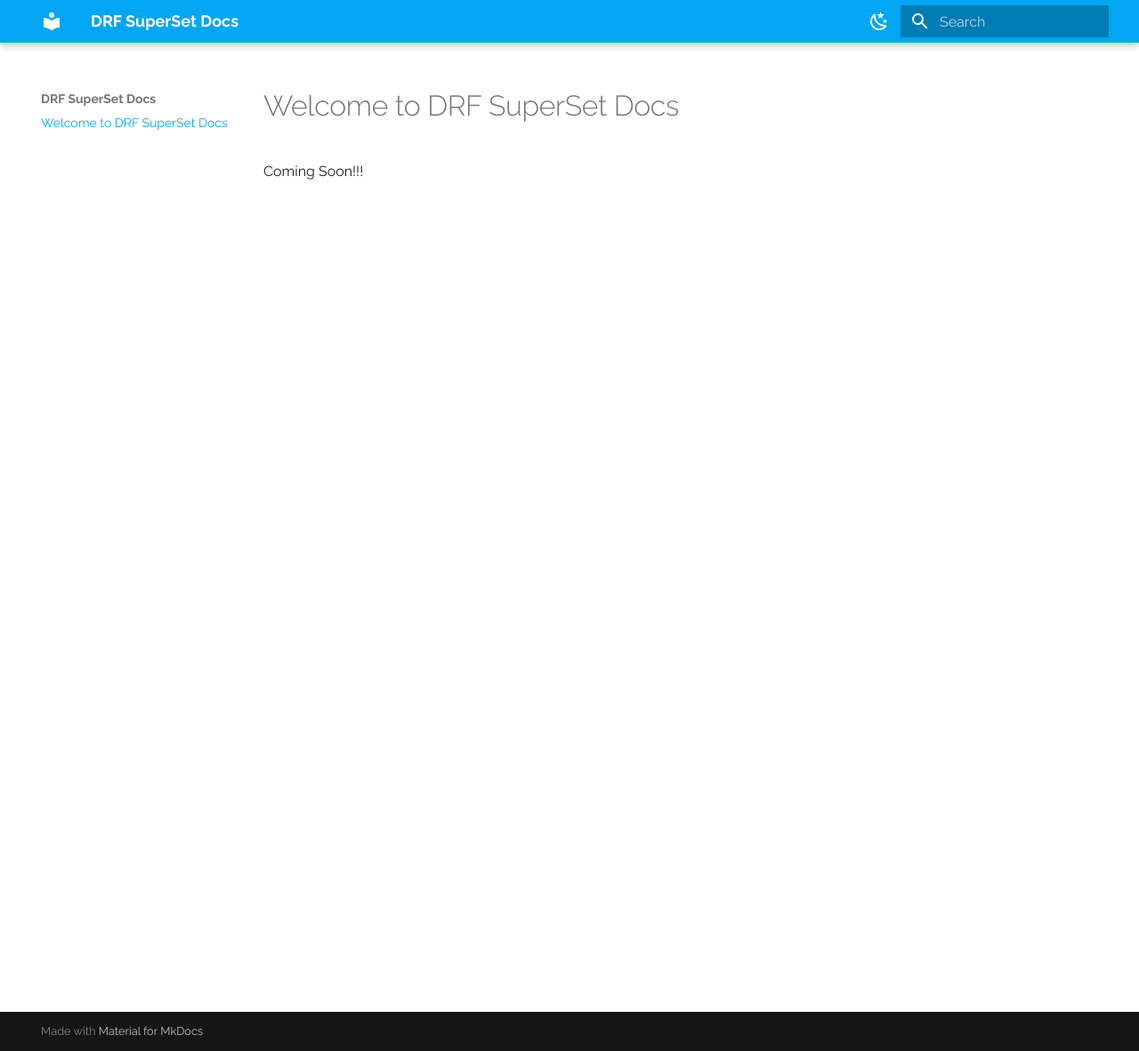
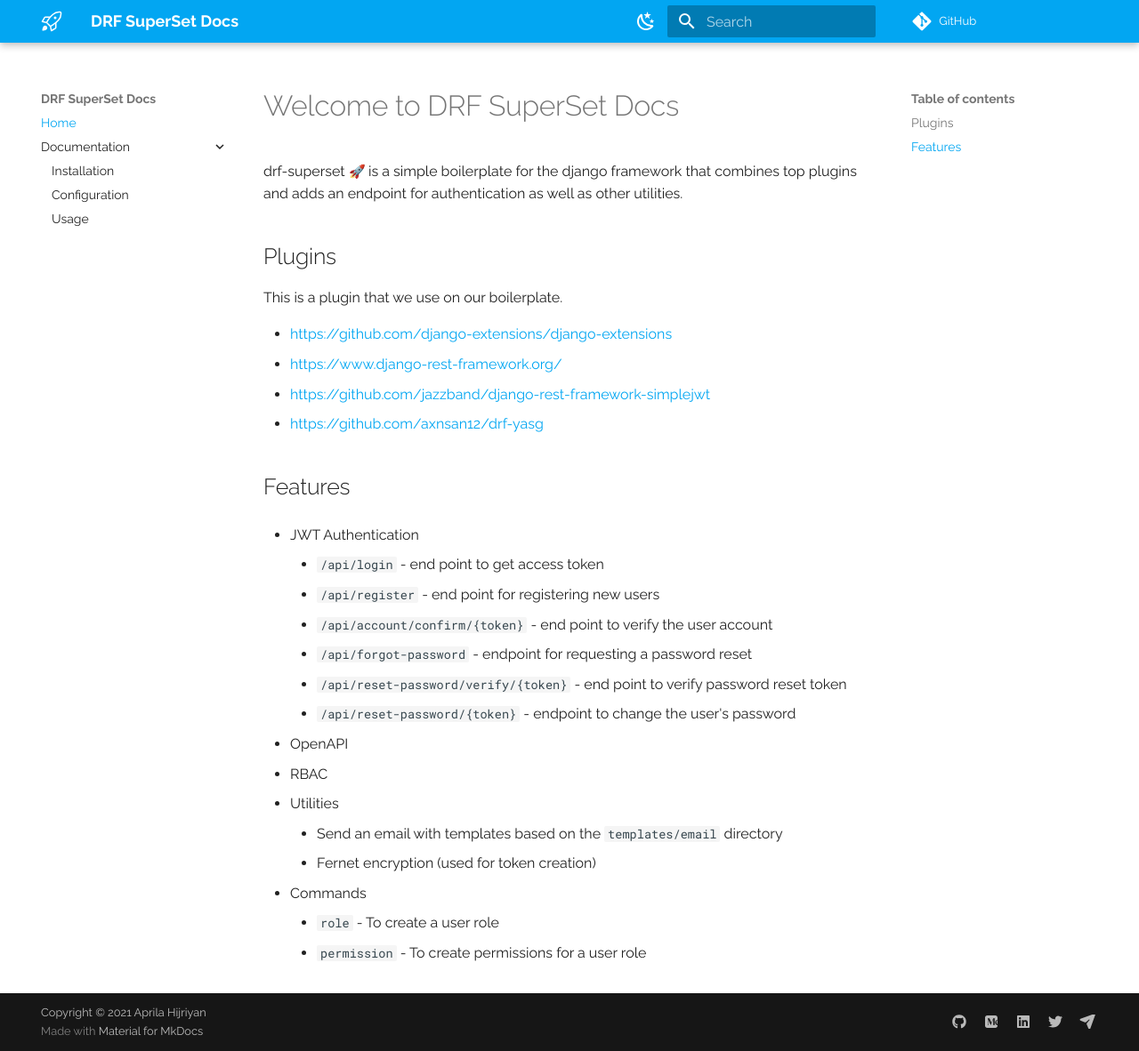
Before and after one commit to aprilahijriyan/drf-superset, an MkDocs documentation site: the page built from docs/index.md, in a window 1280 px wide and 1182 px high. Shown: the whole window at 89% size. Built offline with MkDocs 1.6.1 and Material for MkDocs 9.7.7, drawn with Linux system fonts in a browser that asks for light colours; emoji names are drawn with the system emoji font; comment, search, counter and statistics services are not loaded; the version menu is left out.

```diff
--- a/docs/index.md
+++ b/docs/index.md
@@ -1,3 +1,38 @@
+---
+title: "Introduction"
+---
+
 # Welcome to DRF SuperSet Docs
 
-Coming Soon!!!
+drf-superset :rocket: is a simple boilerplate for the django framework that combines top plugins and adds an endpoint for authentication as well as other utilities.
+
+
+## Plugins
+
+This is a plugin that we use on our boilerplate.
+
+* https://github.com/django-extensions/django-extensions
+* https://www.django-rest-framework.org/
+* https://github.com/jazzband/django-rest-framework-simplejwt
+* https://github.com/axnsan12/drf-yasg
+
+
+## Features
+
+* JWT Authentication
+    * `/api/login` - end point to get access token
+    * `/api/register` - end point for registering new users
+    * `/api/account/confirm/{token}` - end point to verify the user account
+    * `/api/forgot-password` - endpoint for requesting a password reset
+    * `/api/reset-password/verify/{token}` - end point to verify password reset token
+    * `/api/reset-password/{token}` - endpoint to change the user's password
+
+* OpenAPI
+* RBAC
+* Utilities
+    * Send an email with templates based on the `templates/email` directory
+    * Fernet encryption (used for token creation)
+
+* Commands
+    * `role` - To create a user role
+    * `permission` - To create permissions for a user role
--- a/mkdocs.yml
+++ b/mkdocs.yml
@@ -1,7 +1,58 @@
 site_name: DRF SuperSet Docs
+repo_url: https://github.com/aprilahijriyan/drf-superset
+site_description: Django REST Framework SuperSet
+site_author: https://github.com/aprilahijriyan
+edit_uri: edit/main/docs/
+
+nav:
+  - 'Home': 'index.md'
+  - 'Documentation':
+    - 'Installation': 'rfc/installation.md'
+    - 'Configuration': 'rfc/configuration.md'
+    - 'Usage': 'rfc/usage.md'
+
+extra:
+  version:
+    provider: mike
+
+  social:
+    - icon: fontawesome/brands/github
+      link: https://github.com/aprilahijriyan
+
+    - icon: fontawesome/brands/medium
+      link: https://medium.com/@apriladev
+
+    - icon: fontawesome/brands/linkedin
+      link: https://linkedin.com/in/apriladev
+
+    - icon: fontawesome/brands/twitter
+      link: https://twitter.com/apriladev
+
+    - icon: fontawesome/solid/paper-plane
+      link: mailto:hijriyan23@gmail.com
+
+copyright: Copyright &copy; 2021 Aprila Hijriyan
+
+markdown_extensions:
+  - admonition
+  - pymdownx.details
+  - pymdownx.magiclink
+  - pymdownx.highlight
+  - pymdownx.superfences
+  - pymdownx.emoji
+  - toc:
+      permalink: true
 
 theme:
   name: material
+  icon:
+    logo: octicons/rocket-24
+
+  features:
+    - navigation.instant
+    - navigation.top
+    - navigation.expand
+
   font:
     text: Raleway
 
--- a/pyproject.toml
+++ b/pyproject.toml
@@ -9,7 +9,6 @@ python = "^3.7"
 Django = "^3.2"
 djangorestframework = "^3.12.4"
 bs4 = "^0.0.1"
-django-filter = "^2.4.0"
 cryptography = "^3.4.7"
 djangorestframework-simplejwt = "^4.6.0"
 django-extensions = "^3.1.3"
```
Also changed, not shown: docs/rfc/configuration.md (added, +79 -0 lines), docs/rfc/installation.md (added, +44 -0 lines), docs/rfc/usage.md (added, +4 -0 lines), 3 other files.
